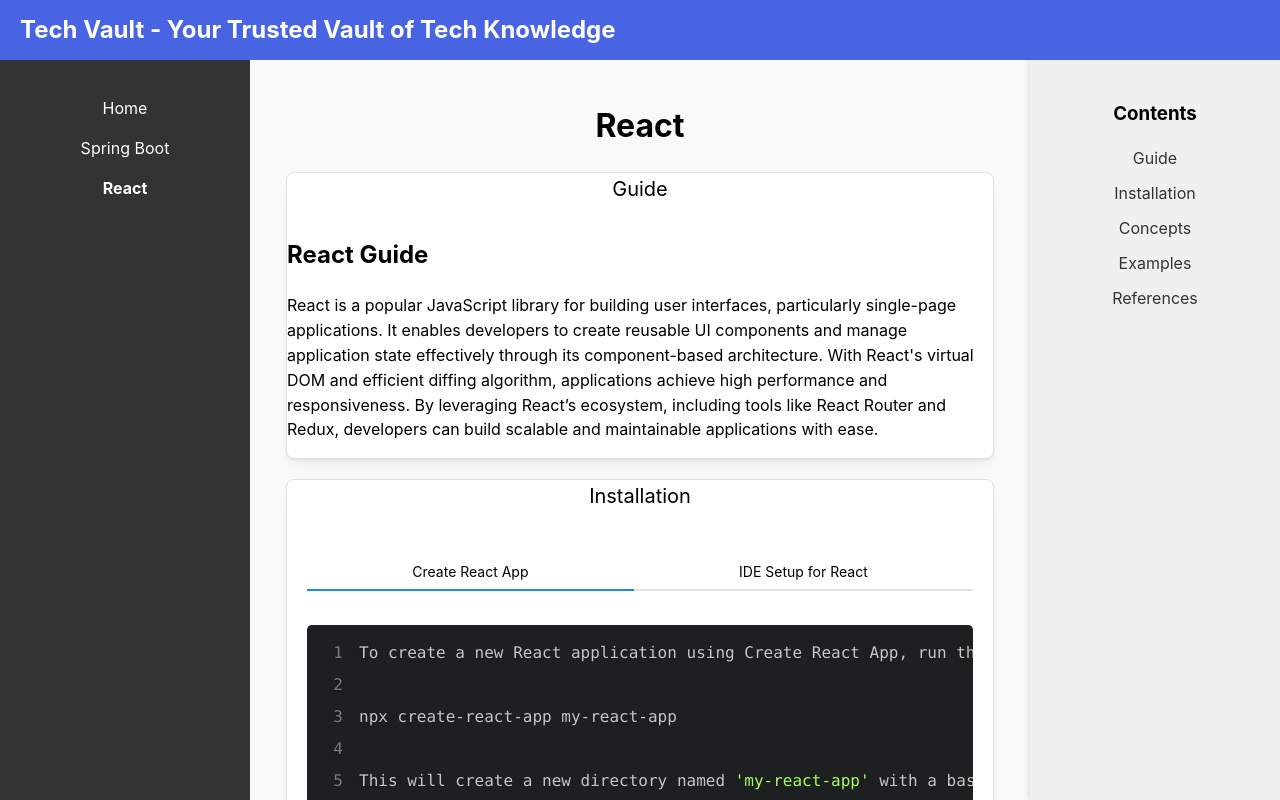
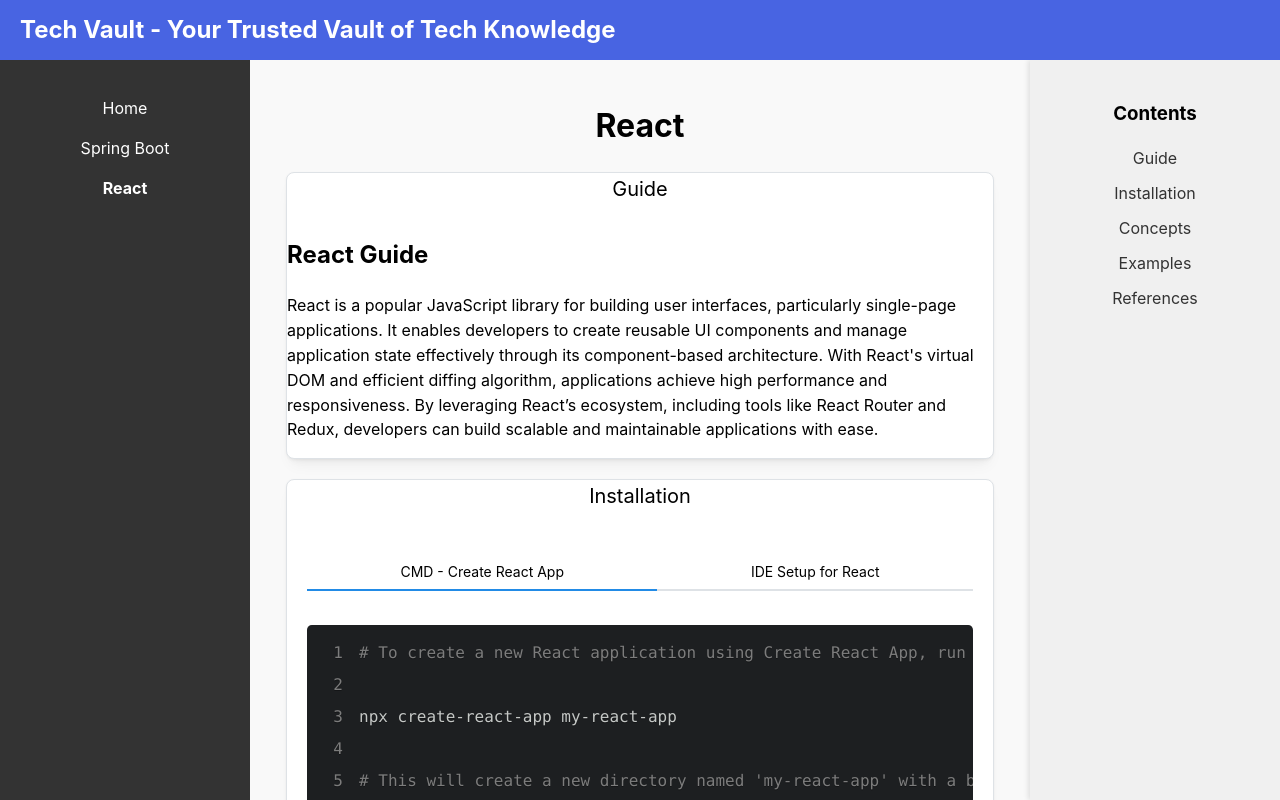
Before and after one commit to markcdev101/react-tech-vault-ui, a React (Create React App) app: page /javascript/react in a window 1280 px wide. Built offline with nearby package versions, Linux system fonts and the light colour scheme.

Commit message:
Updated Installation guides

```diff
--- a/src/pages/Java/SpringBoot/Installation.js
+++ b/src/pages/Java/SpringBoot/Installation.js
@@ -31,18 +31,18 @@
       value: 'command-line',
       label: 'Command Line',
       language: 'bash',  // Bash for command line instructions
-      content: `To create and install a Spring Boot project using the command line, run the following commands:
+      content: `# To create and install a Spring Boot project using the command line, run the following commands:
 
 curl -s https://start.spring.io/starter.zip \\
 -d dependencies=web,security \\
 -d name=myapp \\
 -o myapp.zip
 
-Once downloaded, unzip the project and navigate to the project folder:
+# Once downloaded, unzip the project and navigate to the project folder:
 unzip myapp.zip
 cd myapp
 
-To build and run your project, use the following command:
+# To build and run your project, use the following command:
 ./mvnw spring-boot:run`
     },
     {
--- a/src/pages/JavaScript/React/Installation.js
+++ b/src/pages/JavaScript/React/Installation.js
@@ -6,23 +6,24 @@
   const sections = [
     {
       value: 'create-react-app',
-      label: 'Create React App',
+      label: 'CMD - Create React App',
       language: 'bash',
-      content: `To create a new React application using Create React App, run the following commands:
+      content: `# To create a new React application using Create React App, run the following commands:
 
 npx create-react-app my-react-app
 
-This will create a new directory named 'my-react-app' with a basic React setup. To navigate into the project directory and start the development server, use:
+# This will create a new directory named 'my-react-app' with a basic React setup.
+# To navigate into the project directory and start the development server, use:
 
 cd my-react-app
 npm start
 
-Your React application will now be running on http://localhost:3000.
+# Your React application will now be running on http://localhost:3000.
 
-To build your project for production, use:
+# To build your project for production, use:
 npm run build
 
-This will create an optimized build of your app in the 'build' folder.`
+# This will create an optimized build of your app in the 'build' folder.`
     },
     {
       value: 'ide-react',
```
